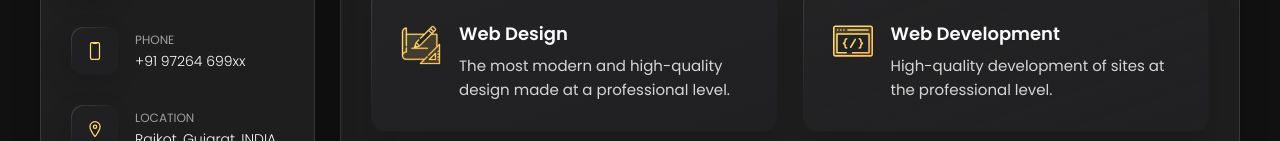
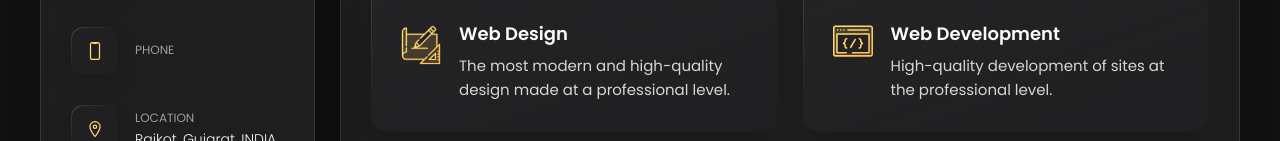
Before and after one commit to Karan-Bavarva/Karan-Patel, a plain HTML site: page index.html in a window 1280 px wide. Shown: the part 491-632 px from the top of the page. Drawn offline with nearby package versions, Linux system fonts and the light colour scheme.

Commit message:
Update index.html

```diff
--- a/index.html
+++ b/index.html
@@ -88,7 +88,7 @@
             <div class="contact-info">
               <p class="contact-title">Phone</p>
 
-              <a href="tel:+919726469900" class="contact-link">+91 97264 699xx</a>
+<!--               <a href="tel:+919726469900" class="contact-link">+91 97264 699xx</a> -->
             </div>
 
           </li>
```
